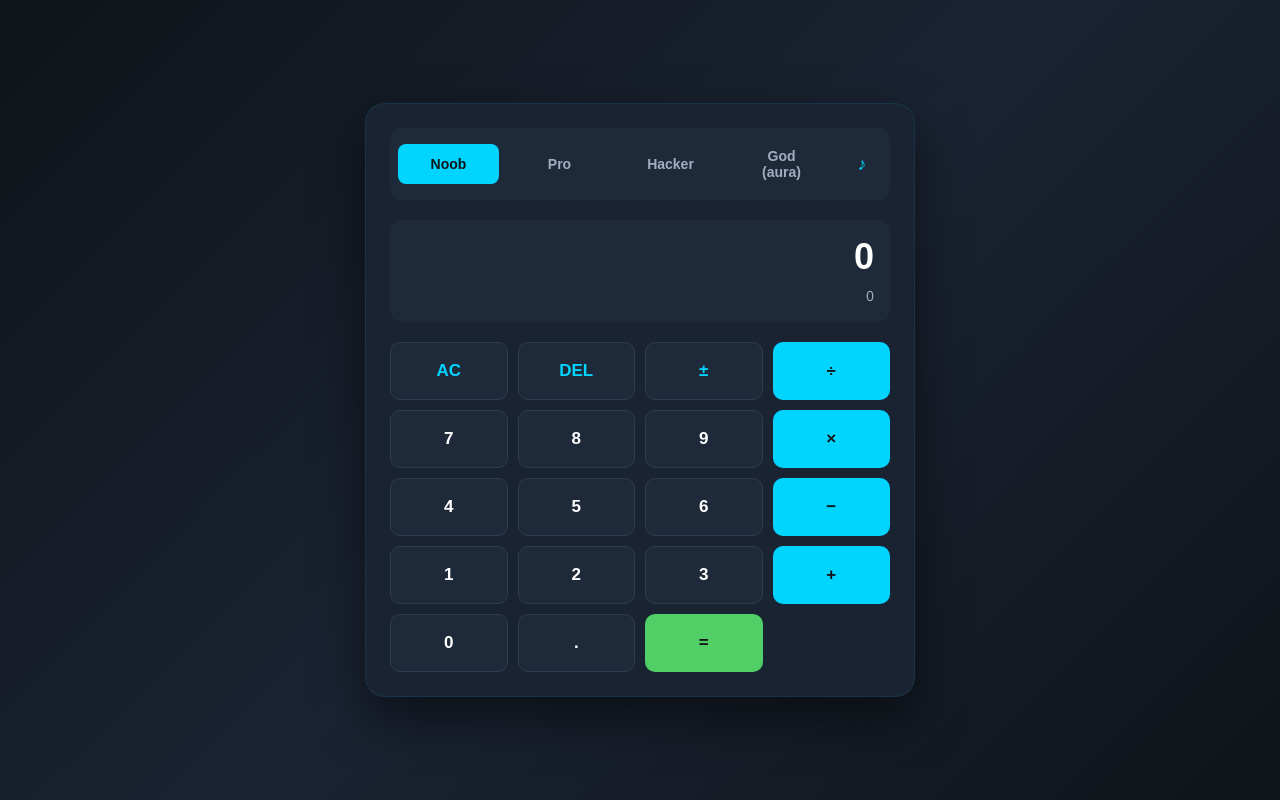
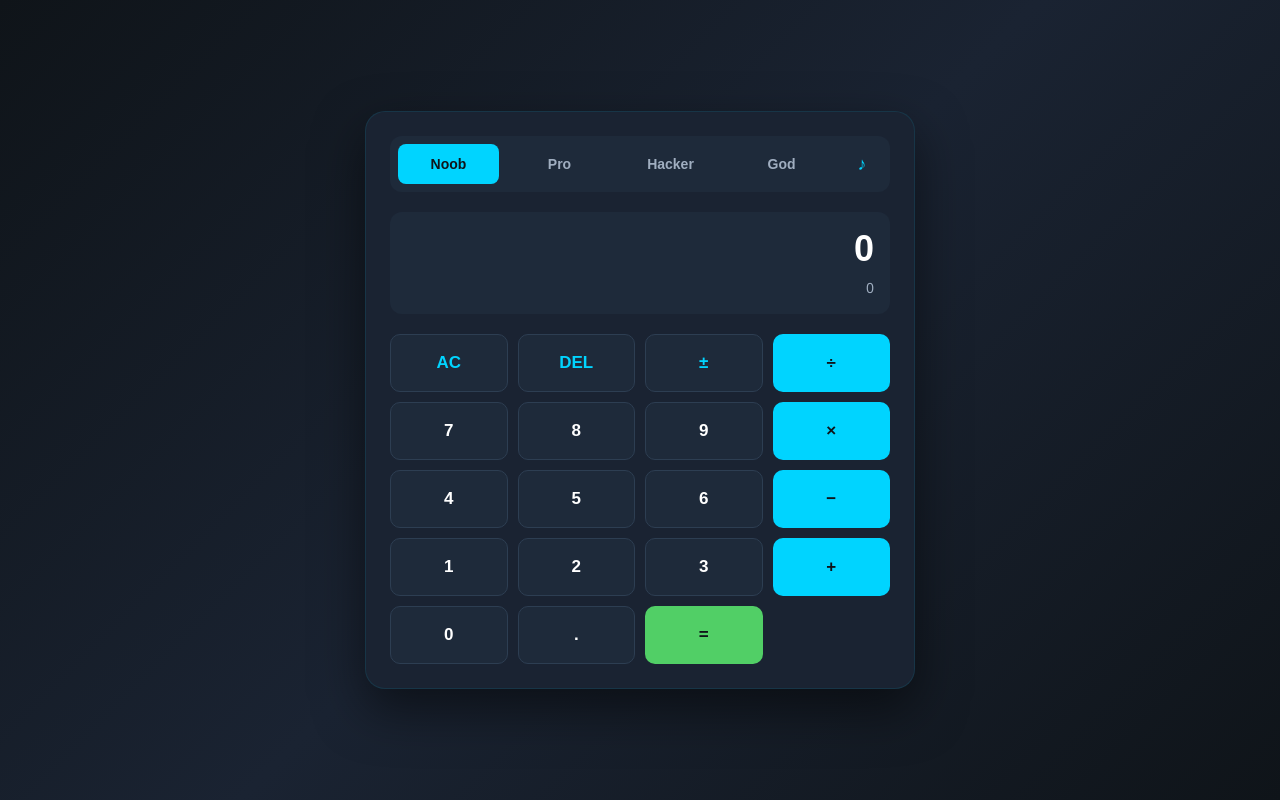
Before and after one commit to awaitUser/calculator, a plain HTML site: page index.html in a window 1280 px wide. Drawn offline with Linux system fonts and the light colour scheme.

Commit message:
Remove (aura) from God mode label

```diff
--- a/index.html
+++ b/index.html
@@ -14,7 +14,7 @@
                 <button class="mode-btn active" data-mode="simple">Noob</button>
                 <button class="mode-btn" data-mode="scientific">Pro</button>
                 <button class="mode-btn" data-mode="advanced">Hacker</button>
-                <button class="mode-btn" data-mode="programmer">God (aura)</button>
+                <button class="mode-btn" data-mode="programmer">God</button>
 
                 <!-- Music Player -->
                 <button class="music-btn" id="music-toggle" title="Play/Pause Music">
```
